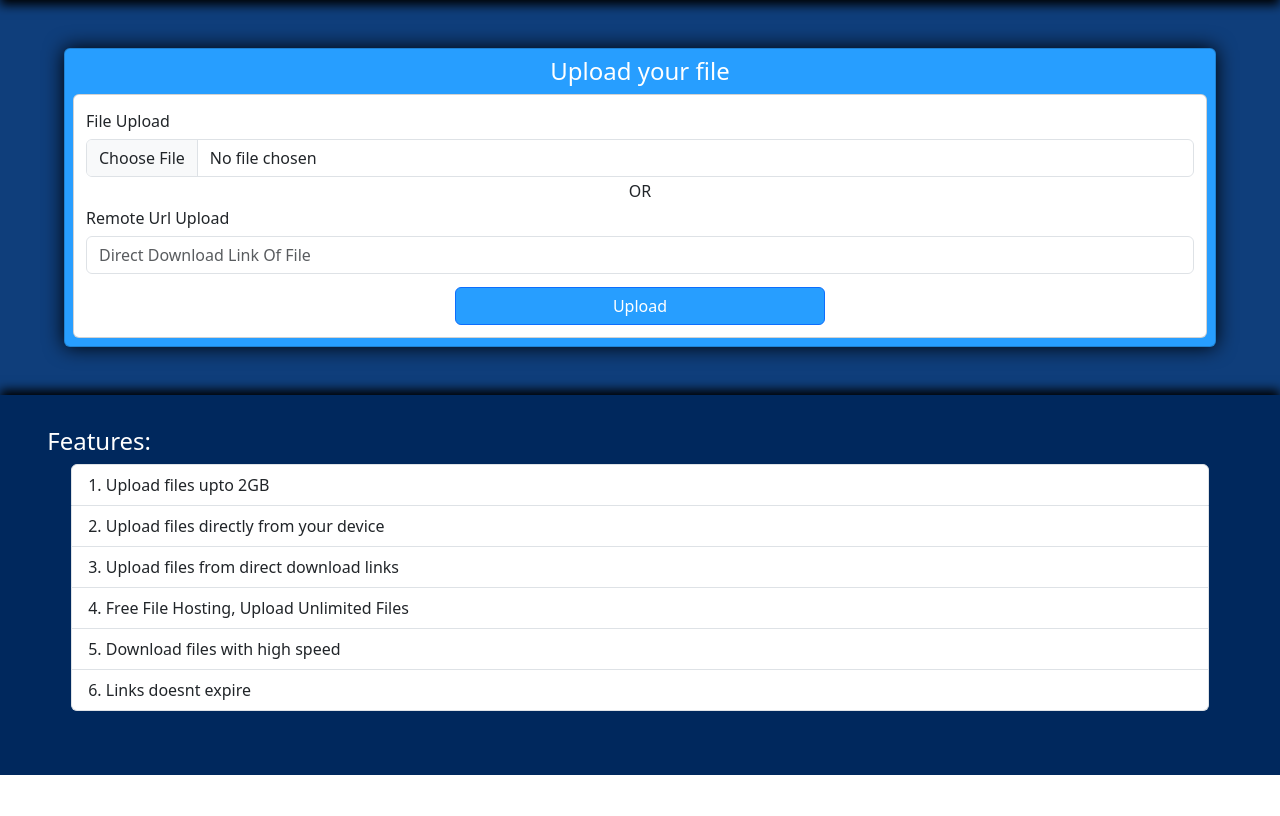
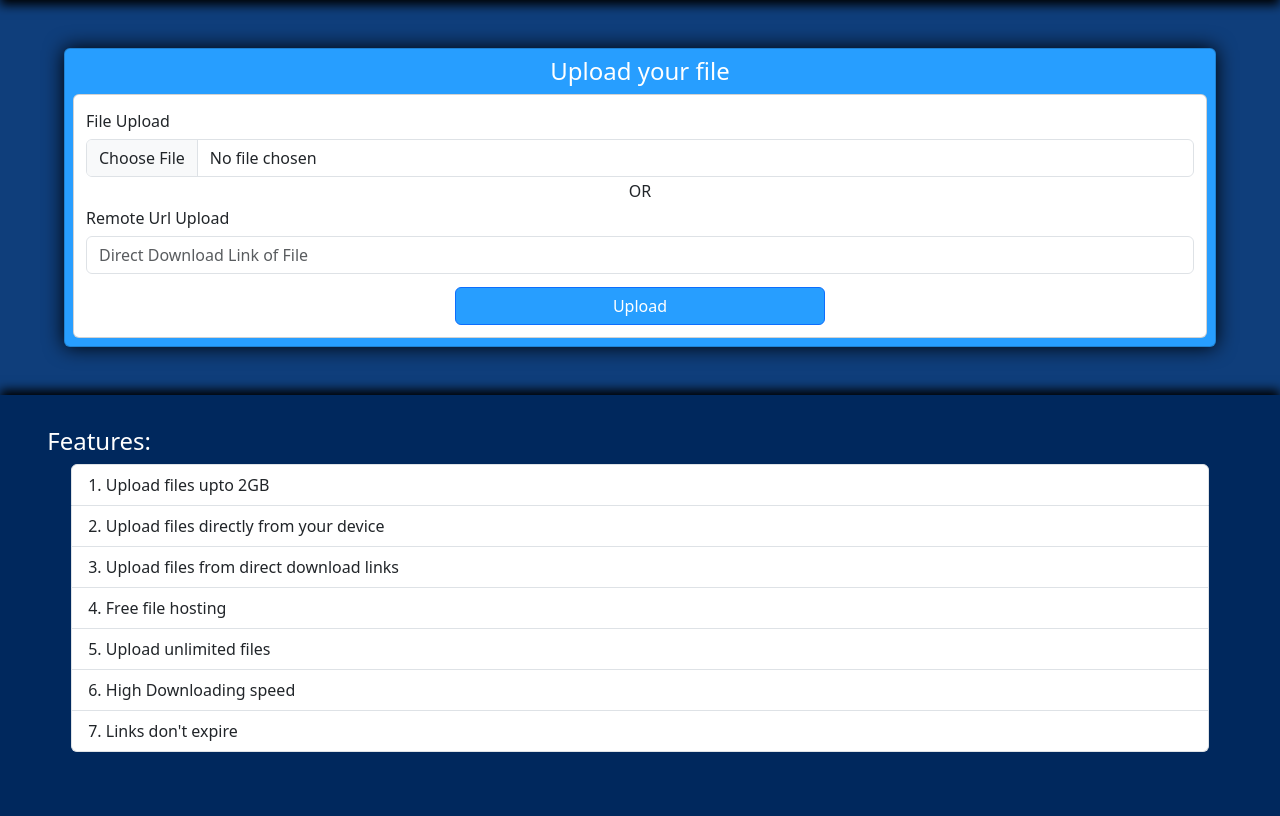
Before and after one commit to rindo57/cloud, a Python web app: template templates/index.html in a window 1280 px wide. Shown: the part 66-882 px from the top of the page. Before the commit the page ends 841 px from the top, so only its background shows below. Run offline with Jinja, Linux system fonts and the light colour scheme; the template is opened without the code that fills it, so the values that code supplies are empty.

Commit message:
Update index.html

```diff
--- a/templates/index.html
+++ b/templates/index.html
@@ -40,7 +40,7 @@
             <h6>OR</h6>
             <div class="form-group">
               <h6 for="url-input">Remote Url Upload</h6>
-              <input type="url" class="form-control" id="url-input" placeholder="Direct Download Link Of File" />
+              <input type="url" class="form-control" id="url-input" placeholder="Direct Download Link of File" />
             </div>
             <button type="submit" class="btn btn-primary mt-2 col-4" value="Upload">
               Upload
@@ -94,9 +94,10 @@
           <li class="list-group-item">Upload files upto 2GB</li>
           <li class="list-group-item">Upload files directly from your device</li>
           <li class="list-group-item">Upload files from direct download links</li>
-          <li class="list-group-item">Free File Hosting, Upload Unlimited Files</li>
-          <li class="list-group-item">Download files with high speed</li>
-          <li class="list-group-item">Links doesnt expire</li>
+          <li class="list-group-item">Free file hosting</li>
+          <li class="list-group-item">Upload unlimited files</li>
+          <li class="list-group-item">High Downloading speed</li>
+          <li class="list-group-item">Links don't expire</li>
         </ul>
       </div>
     </div>
```
